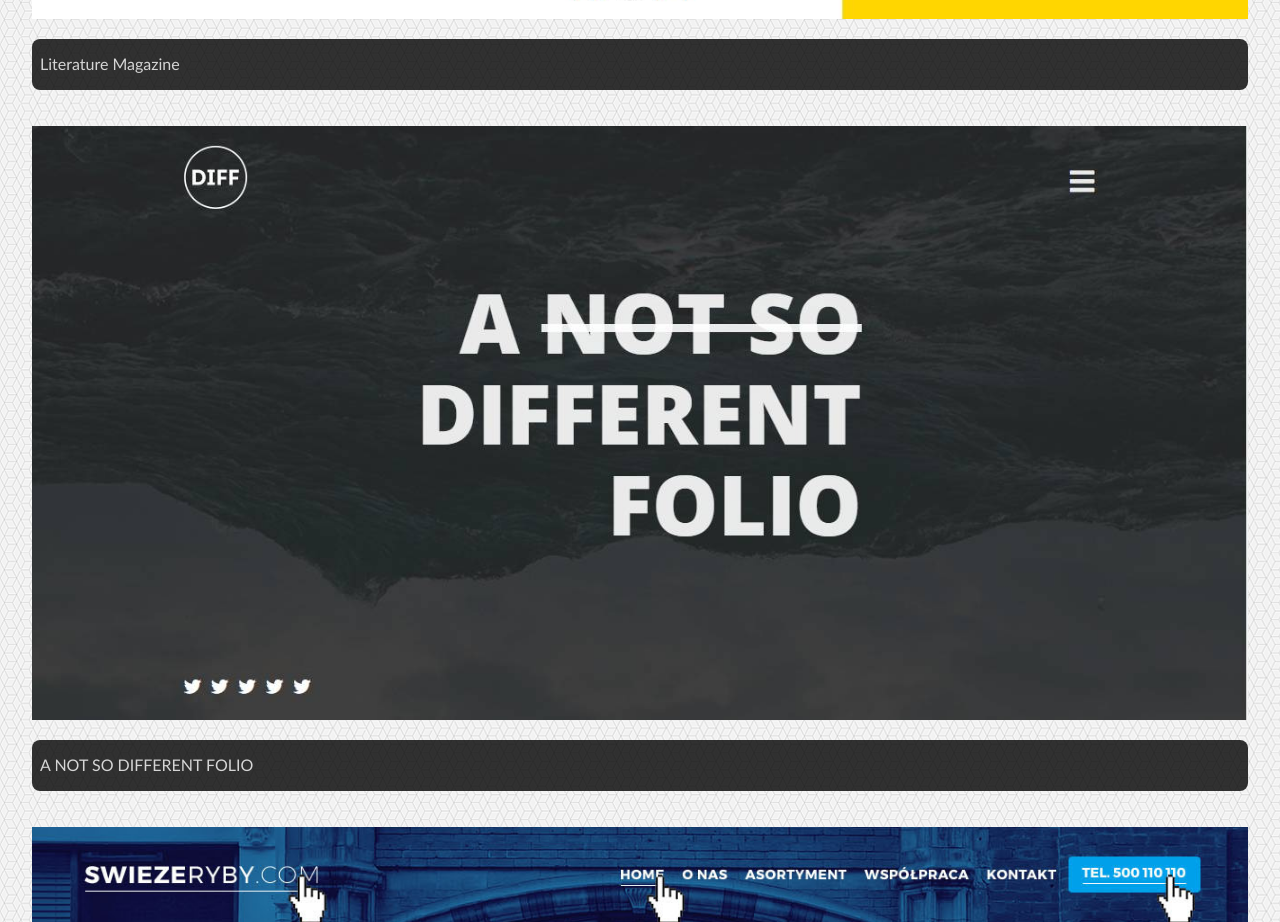
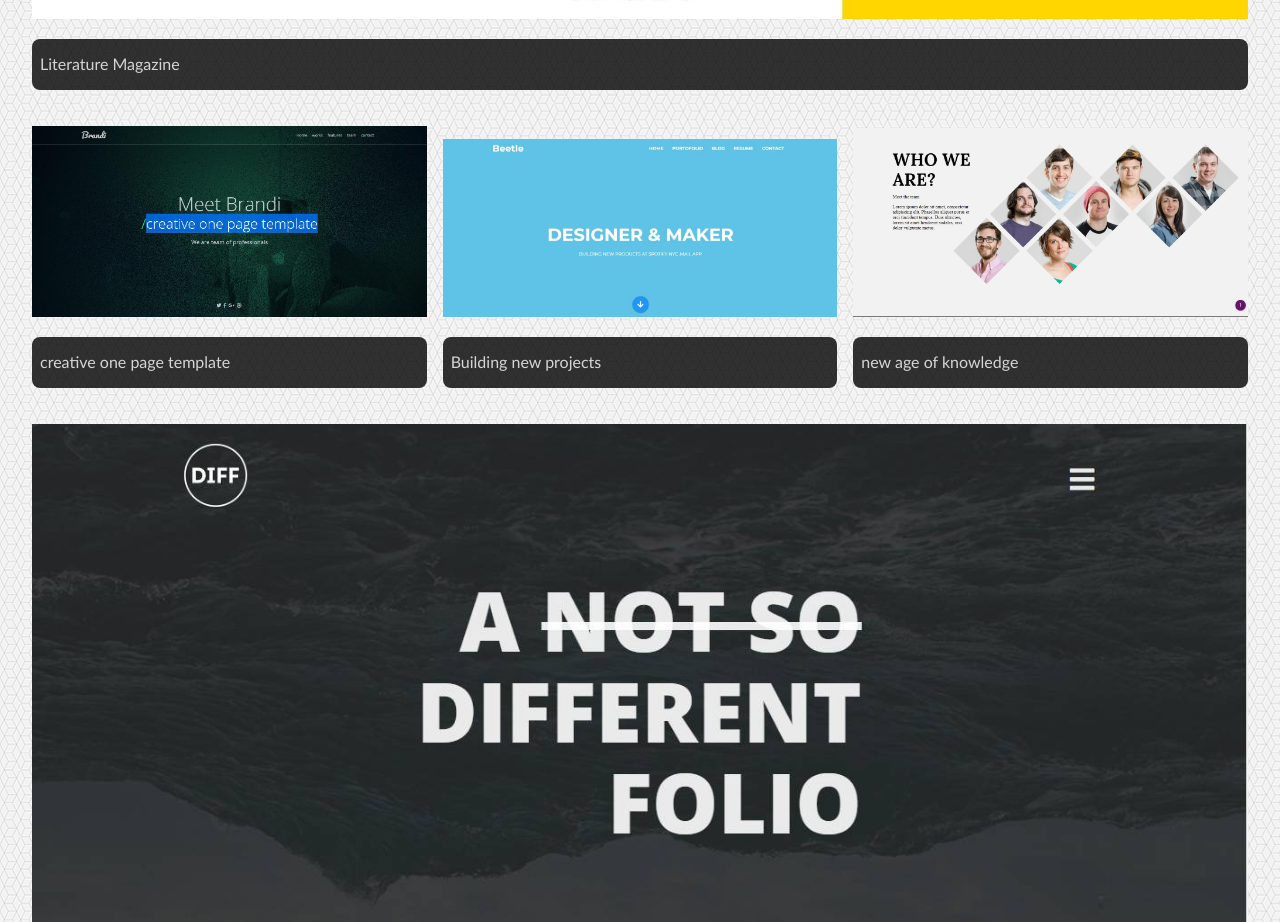
Before and after one commit to coughka/coughka.github.com, a plain HTML site: page web-dev.html in a window 1280 px wide. Shown: the part 1380-2302 px from the top of the page. Drawn offline with Linux system fonts and the light colour scheme; a script that the page names is missing.

Commit message:
folio upgrade

```diff
--- a/css/styles.css
+++ b/css/styles.css
@@ -239,7 +239,7 @@ i {
     grid-column:span 3;
 }
 
-.veggie, .radio-silence, .meet-up {
+.veggie, .radio-silence, .meet-up, .vivek, .meet-brandi, .designer-and-maker {
     grid-column:span 4;
 }
 
--- a/web-dev.html
+++ b/web-dev.html
@@ -44,6 +44,27 @@
                         <a href="http://www.minkult.me/"><img src="img/portofolio/MNKLT.jpg" alt="Minkult"></a>
                     </figure>
                     <p>Literature Magazine</p>
+                </div>
+
+                <div class="folio-block meet-brandi">
+                    <figure>
+                        <a href="https://www.pakrouski.info/Meet-brandi/"><img src="img/portofolio/meet-brandi.jpg" alt="Meet Brandi"></a>
+                    </figure>
+                    <p>creative one page template</p>
+                </div>
+
+                <div class="folio-block designer-and-maker">
+                    <figure>
+                        <a href="https://www.pakrouski.info/Designer-and-Maker/"><img src="img/portofolio/designer-and-maker.jpg" alt="Vivek"></a>
+                    </figure>
+                    <p>Building new projects</p>
+                </div>
+
+                <div class="folio-block vivek">
+                    <figure>
+                        <a href="http://www.pakrouski.info/Vivek/"><img src="img/portofolio/vivek.jpg" alt="Vivek"></a>
+                    </figure>
+                    <p>new age of knowledge</p>
                 </div>
 
                 <div class="folio-block diff">
```
Also changed, not shown: img/portofolio/designer-and-maker.jpg (added), img/portofolio/designer-and-maker.png (added), img/portofolio/meet-brandi.jpg (added), img/portofolio/vivek.jpg (added).
